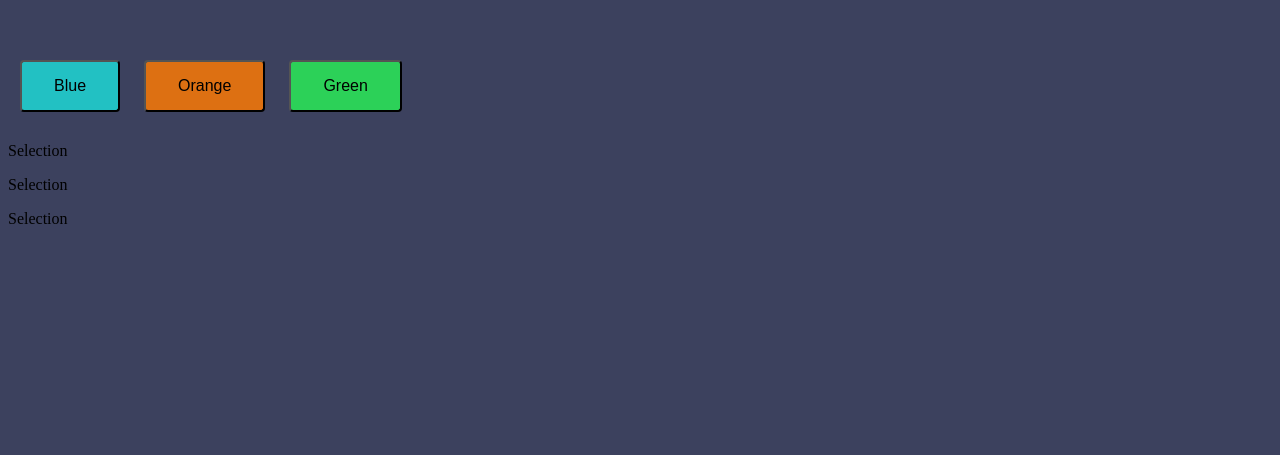
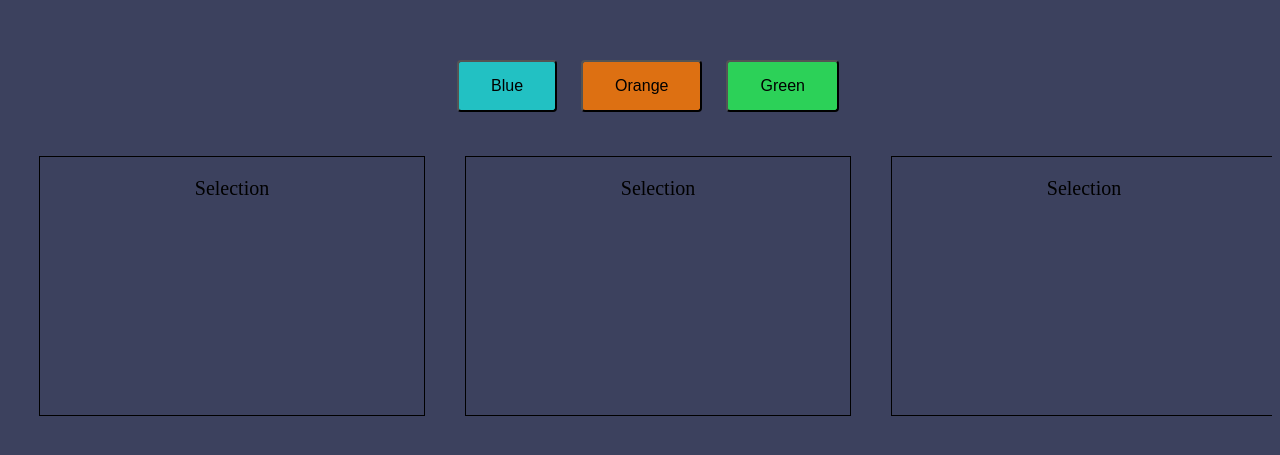
Before and after one commit to acciojob/passing-handler-prop-react-vinay1723, a React app: page / in a window 1280 px wide. Shown: the part 111-566 px from the top of the page. Built offline with nearby package versions, Linux system fonts and the light colour scheme.

Commit message:
Update App.css

```diff
--- a/src/styles/App.css
+++ b/src/styles/App.css
@@ -1,6 +1,8 @@
-html, body {
+html,
+body {
   height: 100%;
   background-color: #3c415e;
+  overflow: hidden;
 }
 
 #master {
@@ -51,3 +53,26 @@ button {
   background: rgb(44, 209, 88);
   color: black;
 }
+
+.row {
+  width: 100vw;
+  display: flex;
+  justify-content: center;
+}
+
+#box {
+  border: 1px solid black;
+  width: 30%;
+  margin: 20px;
+}
+
+#box > p {
+  text-align: center;
+  font-size: 20px;
+  font-size: 500;
+}
+
+#children-wrapper {
+  margin: 10px;
+  height: 300px;
+}
```
Lines whose indentation alone changed are shown as unchanged.
